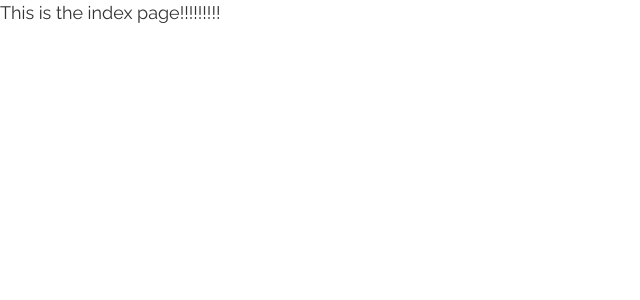
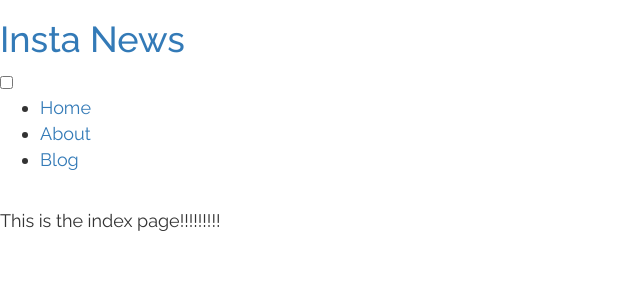
Before and after one commit to kiman121/pitches, a Flask app: page / in a window 1280 px wide. Shown: the top 300 px of the page, without its empty margins (0-640 px from the left). Run offline with Flask 2, Linux system fonts and the light colour scheme; some libraries are stand-ins or nearby versions.

Commit message:
add the navigation bar

```diff
--- a/app/static/css/styles.css
+++ b/app/static/css/styles.css
@@ -1,6 +1,7 @@
 /*============================
 [TOC]
 1. General
+
 
 ========================================*/
 
@@ -18,6 +19,8 @@ body {
   font-family: "Raleway", sans-serif;
   font-size: 18px;
 }
+
+
 /*-----------------
  Error page
  -----------------------*/
--- a/app/templates/base.html
+++ b/app/templates/base.html
@@ -9,3 +9,7 @@
 
     <link rel="stylesheet" href="{{url_for('static',filename='css/styles.css')}}" />
 {% endblock %}
+<!-- Navbar block -->
+{% block navbar %}
+    {% include 'navbar.html'%}
+{% endblock %}
--- /dev/null
+++ b/app/templates/navbar.html
@@ -0,0 +1,18 @@
+<header>
+    <div class="logo">
+        <a href="/">
+            <h1>Insta News</h1>
+        </a>
+    </div>
+    <input type="checkbox" id="nav-toggle" class="nav-toggle">
+    <nav>
+        <ul>
+            <li><a href="/">Home</a></li>
+            <li><a href="#">About</a></li>
+            <li><a href="#">Blog</a></li>
+        </ul>
+    </nav>
+    <label for="nav-toggle" class="nav-toggle-label">
+        <span></span>
+    </label>
+</header>
```
